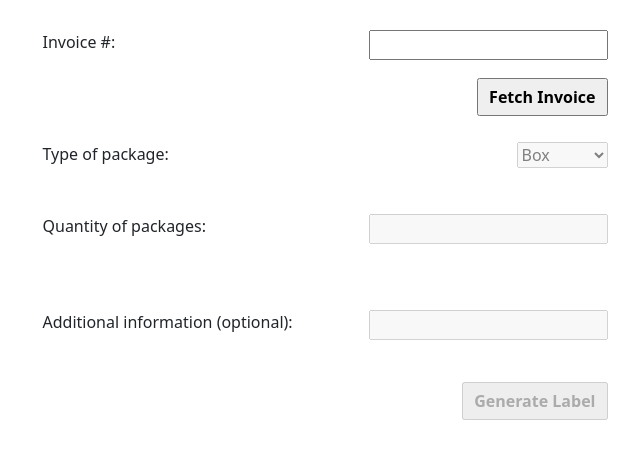
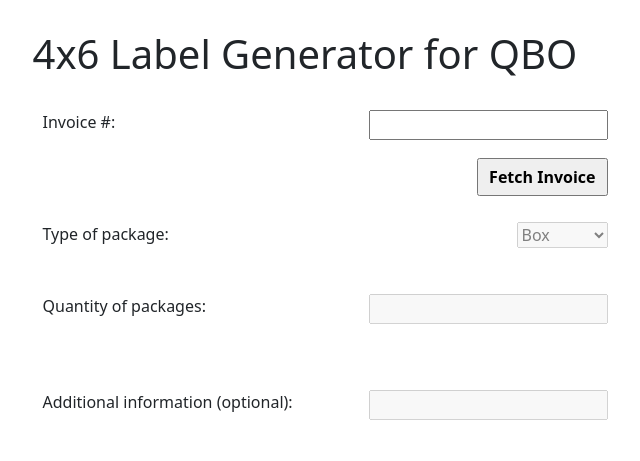
Before and after one commit to ygalvao/label-generator-for-gcp, a Flask app: page / in a window 1280 px wide. Shown: the top 461 px of the page, without its empty margins (320-960 px from the left). Run offline with Flask 2, Linux system fonts and the light colour scheme; parts of the project's set-up code (start-up, migrations or seed data) failed here and were passed over.

Commit message:
Update "index.html"

```diff
--- a/templates/index.html
+++ b/templates/index.html
@@ -101,6 +101,8 @@
   </head>
   <body>
     <div id="main">
+      <h1>4x6 Label Generator for QBO</h1>
+      <br>
       <form id="fetch" onsubmit="resetCountdown()">
         <label>Invoice #:</label>
         <input class="field" id="order_n"  name="order_n" type="number">
```
Also changed, not shown: 1 other file.
